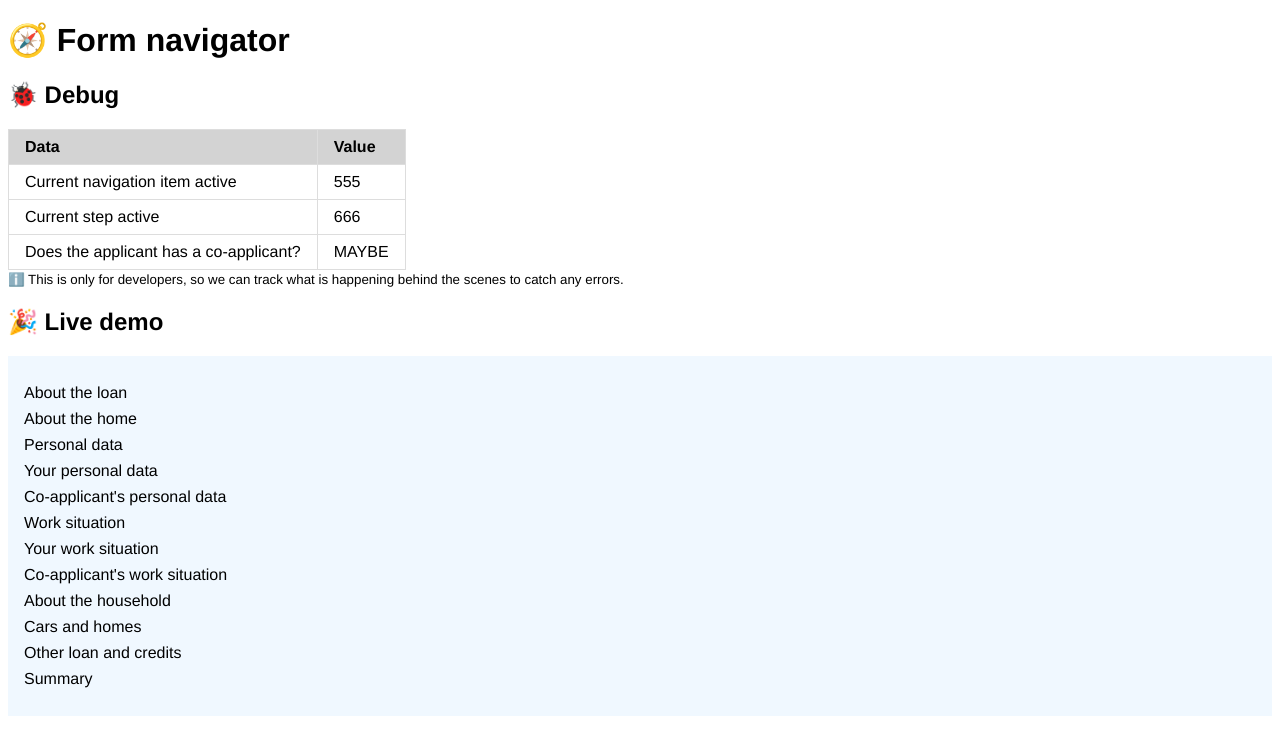
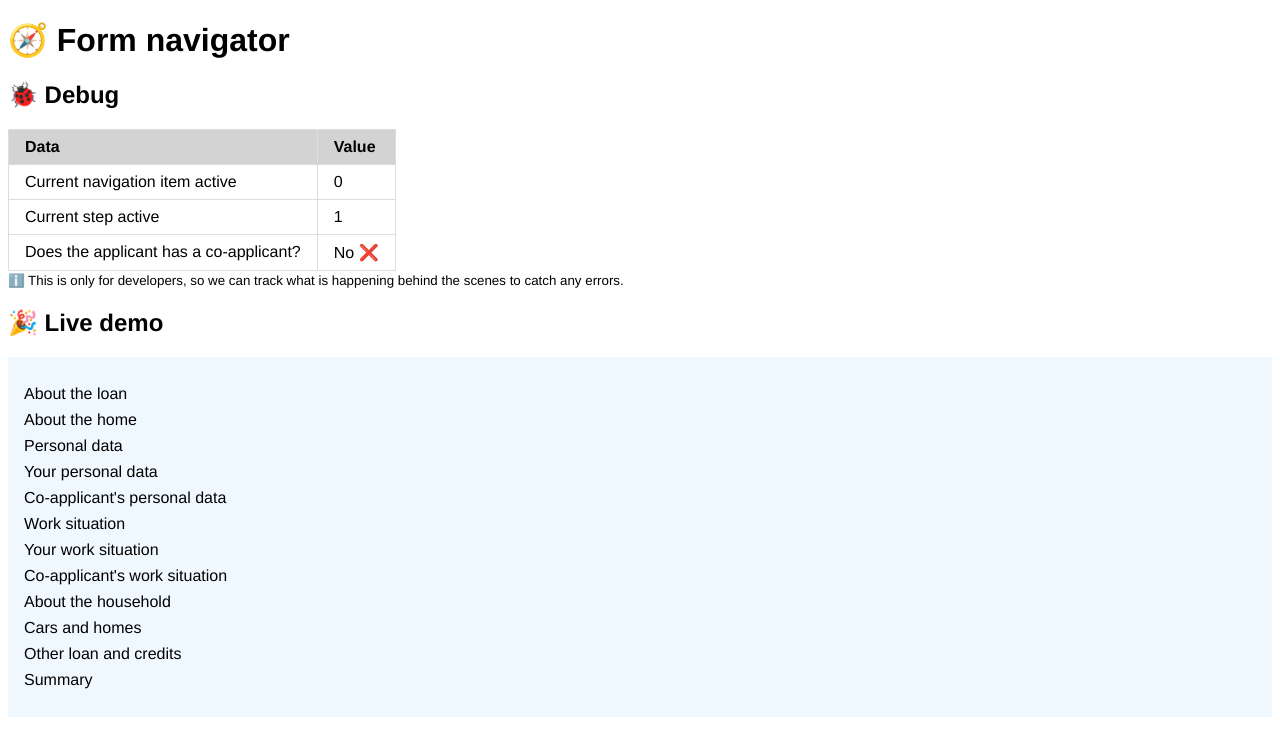
Before and after one commit to elalienx/form-navigation, a React (Vite) app: page / in a window 1280 px wide. Shown: the top 756 px of the page. Built offline with nearby package versions, Linux system fonts and the light colour scheme.

Commit message:
feat: added the debug table

```diff
--- a/src/components/pages/debug/Debug.tsx
+++ b/src/components/pages/debug/Debug.tsx
@@ -1,7 +1,13 @@
 // Project files
+import { useNavigation } from "state/NavigationContext";
 import "./debug.css";
 
 export default function Debug() {
+  const { navigationIndex, step, hasCoAplicant } = useNavigation();
+
+  // Derived state
+  const coApplicant = hasCoAplicant ? "Yes ✅" : "No ❌";
+
   return (
     <section id="debug">
       <h2>🐞 Debug</h2>
@@ -15,15 +21,15 @@ export default function Debug() {
         <tbody>
           <tr>
             <td>Current navigation item active</td>
-            <td>555</td>
+            <td>{navigationIndex}</td>
           </tr>
           <tr>
             <td>Current step active</td>
-            <td>666</td>
+            <td>{step}</td>
           </tr>
           <tr>
             <td>Does the applicant has a co-applicant?</td>
-            <td>MAYBE</td>
+            <td>{coApplicant}</td>
           </tr>
         </tbody>
       </table>
--- a/src/main.tsx
+++ b/src/main.tsx
@@ -4,9 +4,12 @@ import { createRoot } from "react-dom/client";
 
 // Project files
 import App from "./App.tsx";
+import { NavigationProvider } from "state/NavigationContext.tsx";
 
 createRoot(document.getElementById("root")!).render(
   <StrictMode>
-    <App />
+    <NavigationProvider>
+      <App />
+    </NavigationProvider>
   </StrictMode>
 );
--- a/src/state/NavigationContext.tsx
+++ b/src/state/NavigationContext.tsx
@@ -5,17 +5,17 @@ import { createContext, useContext, useState } from "react";
 const Context = createContext(null);
 
 // For the parent
-export function CartProvider({ children }) {
+export function NavigationProvider({ children }) {
   // Local state
-  const [navigationItem, setNavigationItem] = useState(0); // first item start on index 0
+  const [navigationIndex, setNavigationIndex] = useState(0); // first item start on index 0
   const [step, setStep] = useState(1);
   const [hasCoAplicant, setHasCoAplicant] = useState(false); // to toggle the secondary steps
 
   return (
     <Context.Provider
       value={{
-        navigationItem,
-        setNavigationItem,
+        navigationIndex,
+        setNavigationIndex,
         step,
         setStep,
         hasCoAplicant,
@@ -28,7 +28,7 @@ export function CartProvider({ children }) {
 }
 
 // For the children
-export function useCart() {
+export function useNavigation() {
   const context = useContext(Context);
 
   return context;
```
